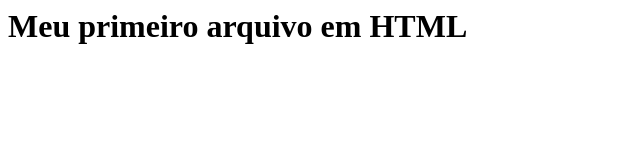
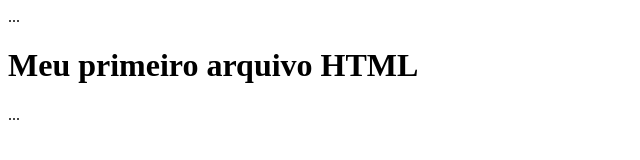
Before and after one commit to plomxv/primeiro-repositorio, a plain HTML site: page index.html in a window 1280 px wide. Shown: the whole page, without its empty margins (0-640 px from the left). Drawn offline with Linux system fonts and the light colour scheme.

Commit message:
criandomeu primeiro arquivo em HTML

```diff
--- a/index.html
+++ b/index.html
@@ -1,3 +1,6 @@
+
+...
 <html>
-  <h1>Meu primeiro arquivo em HTML</h1>
-</html>
+  <h1>Meu primeiro arquivo HTML</h1>
+  </html>
+...
```
